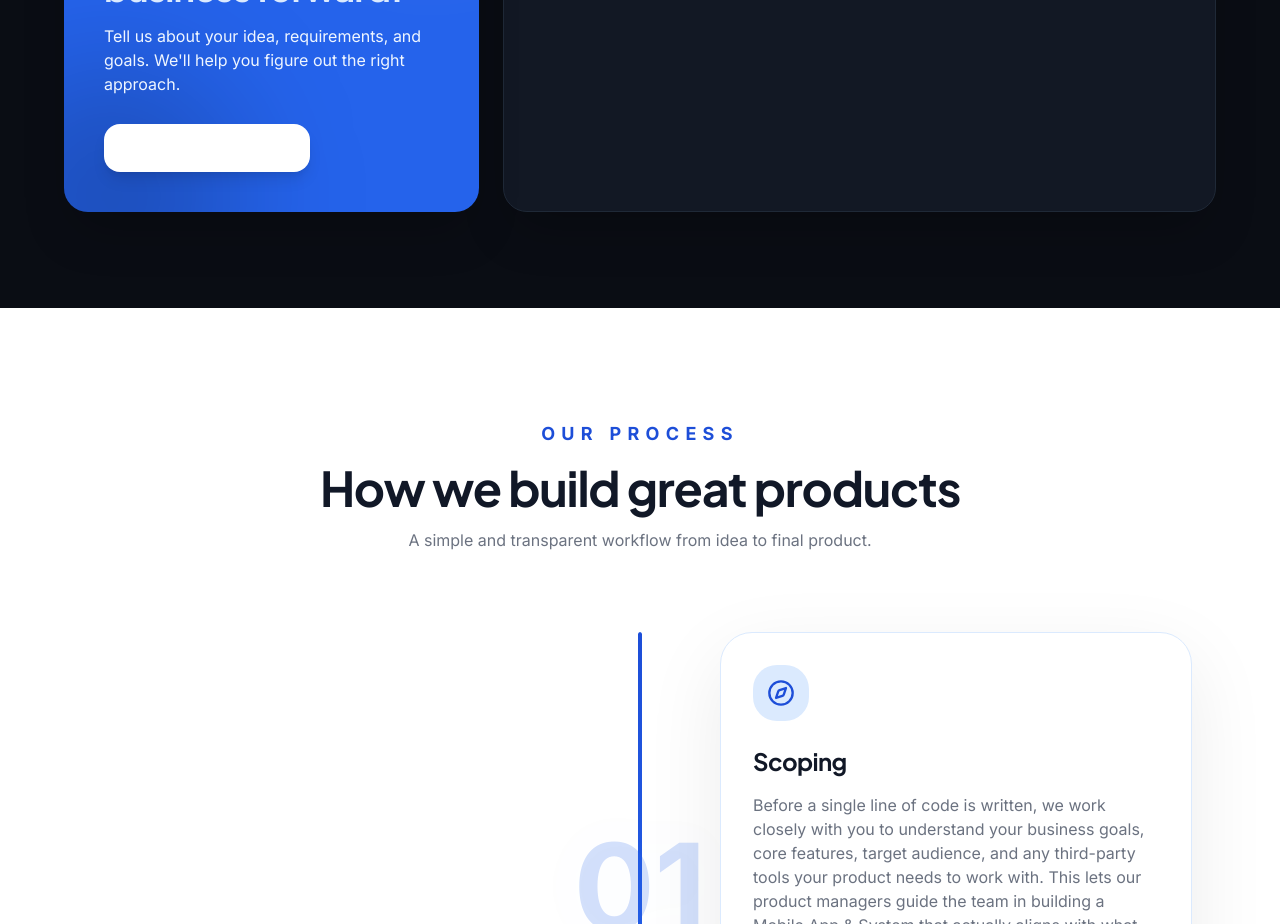
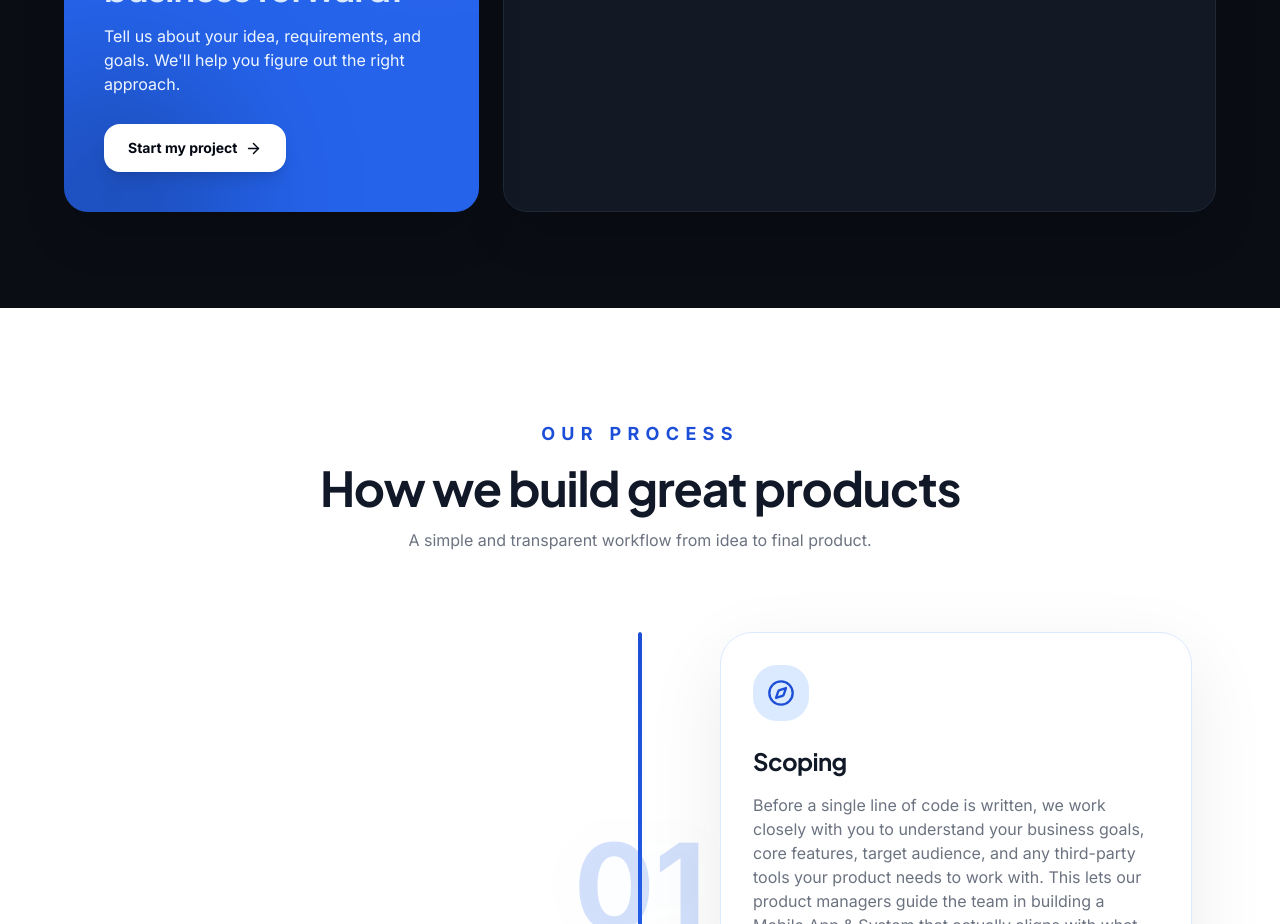
Before and after one commit to ismail-dawood/forinapps-website, a React (Vite) app: page /services/mobile-app-development in a window 1280 px wide. Shown: the part 2740-3664 px from the top of the page. Built offline with nearby package versions, Linux system fonts and the light colour scheme.

Commit message:
Update ServiceDetail.jsx

```diff
--- a/src/pages/ServiceDetail.jsx
+++ b/src/pages/ServiceDetail.jsx
@@ -404,14 +404,13 @@ export default function ServiceDetail() {
                   </p>
 
                   <div className="mt-7">
-                    <Button
+                    <Link
                       to="/contact-us"
-                      icon={ArrowRight}
-                     className="inline-flex items-center gap-2 rounded-xl bg-white px-6 py-3.5 text-sm font-bold text-gray-950 shadow-lg transition-all duration-300 hover:bg-gray-100"
-  >
+                      className="inline-flex items-center gap-2 rounded-xl bg-white px-6 py-3.5 text-sm font-bold text-gray-950 shadow-lg transition-all duration-300 hover:bg-gray-100"
+                    >
                       Start my project
                       <ArrowRight size={17} />
-                    </Button>
+                    </Link>
                   </div>
                 </div>
               </div>
```
